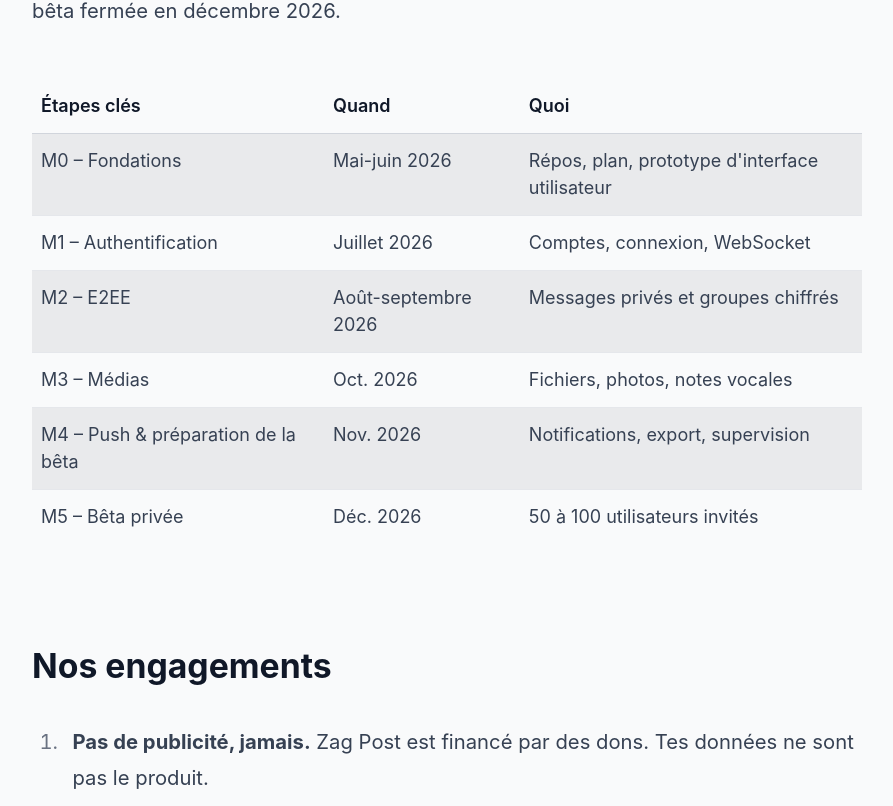
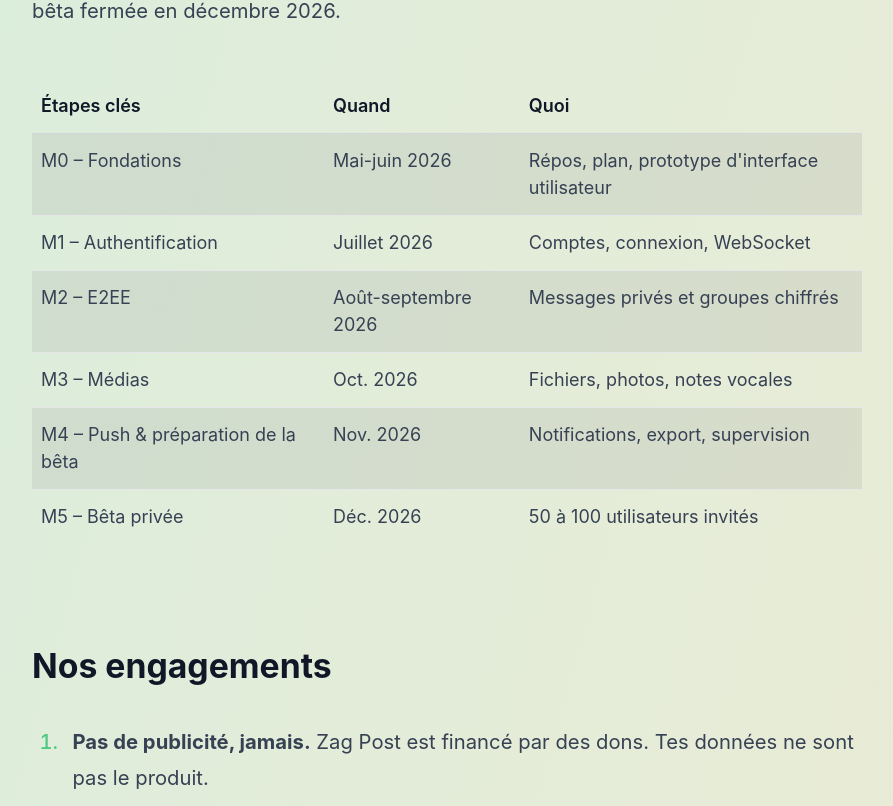
Before and after one commit to zagpost/website, a SvelteKit app: page /fr in a window 1280 px wide. Shown: the part 1474-2280 px from the top of the page, without its empty margins (176-1069 px from the left). Built offline with nearby package versions, Linux system fonts and the light colour scheme.

Commit message:
Update layout styles to enhance color variables and improve link interactions

```diff
--- a/src/routes/layout.css
+++ b/src/routes/layout.css
@@ -6,6 +6,7 @@
   --background: oklch(98.463% 0.00181 249.248);
   --foreground: oklch(24.818% 0.01681 248.549);
   --primary: oklch(70.977% 0.17262 152.649);
+  --secondary: oklch(74.192% 0.14544 94.506);
   --header-height: 4rem;
 }
 
@@ -13,6 +14,7 @@
   :root {
     --background: oklch(15% 0.00181 249.248);
     --foreground: oklch(93% 0.01681 248.549);
+    --secondary: oklch(79.252% 0.15608 94.931);
   }
 }
 
@@ -23,6 +25,7 @@
   --color-foreground: var(--foreground);
   --color-background: var(--background);
   --color-primary: var(--primary);
+  --color-secondary: var(--secondary);
 }
 
 @layer base {
@@ -31,7 +34,7 @@
     scroll-margin-top: var(--header-height);
   }
   body {
-    @apply overflow-x-hidden bg-background text-foreground;
+    @apply overflow-x-hidden bg-background bg-linear-to-br from-primary/20 to-secondary/20 text-foreground dark:from-primary/10;
   }
   html {
     @apply font-sans sm:text-lg;
@@ -49,6 +52,11 @@
     @apply text-xl font-semibold;
   }
 
+  a:hover,
+  a:active {
+    @apply text-primary! decoration-primary!;
+  }
+
   table td,
   table th {
     @apply px-1;
@@ -57,7 +65,7 @@
 
 @layer components {
   .table-zebra tbody tr:nth-child(odd) {
-    background-color: color-mix(in oklab, var(--foreground) 7%, transparent) !important;
+    @apply bg-foreground/7.5;
   }
 
   table tr td:first-child,
@@ -81,9 +89,13 @@
 }
 
 @layer utilities {
-  .prose-lg {
+  .prose {
     :where(li):not(:where([class~="not-prose"], [class~="not-prose"] *)) {
       @apply my-1!;
+
+      &::marker {
+        @apply font-medium text-primary/80;
+      }
     }
   }
 }
```
